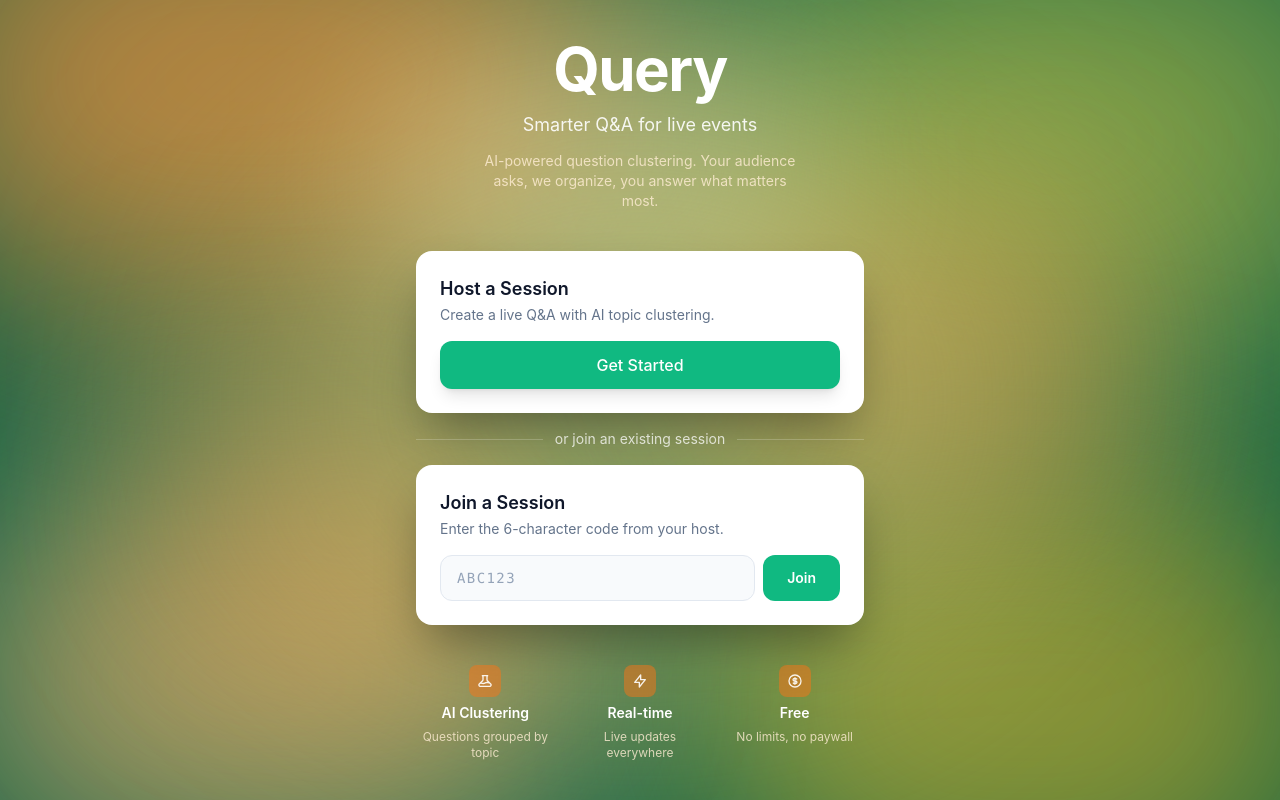
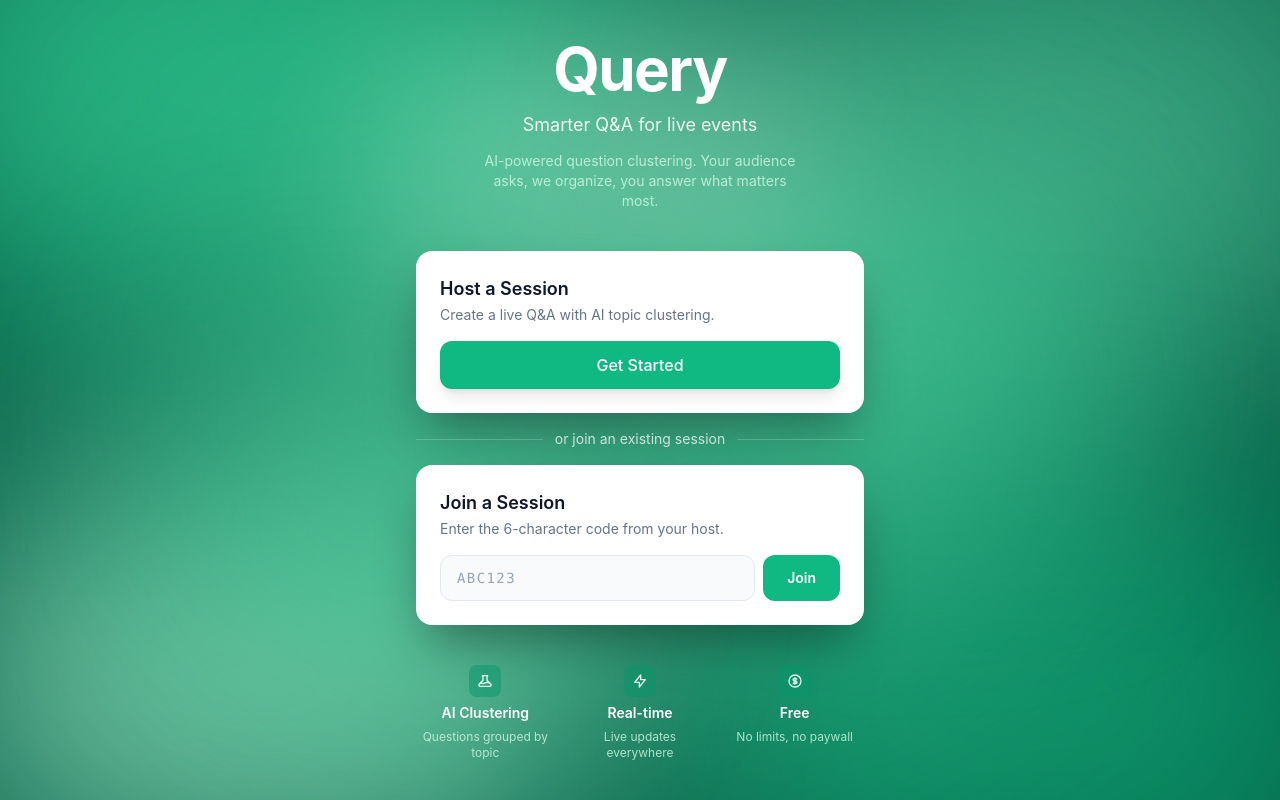
Before and after one commit to saachi-surana/query, a Next.js app: page / in a window 1280 px wide. Built offline with nearby package versions, Linux system fonts and the light colour scheme; no server answers.

Commit message:
fix mesh gradient colors to green

```diff
--- a/app/globals.css
+++ b/app/globals.css
@@ -25,18 +25,18 @@
 
   /* === VIBRANT MESH (landing page, header) === */
   --theme-mesh-base: #065F46;       /* orange-800: warm, not too dark */
-  --theme-mesh-1: rgba(251, 146, 60, 0.70);  /* orange-400, bright */
-  --theme-mesh-2: rgba(253, 224, 71, 0.50);  /* yellow-300, bright */
-  --theme-mesh-3: rgba(251, 191, 36, 0.50);  /* amber-400, warm */
-  --theme-mesh-4: rgba(253, 186, 116, 0.60); /* orange-300, light */
-  --theme-mesh-5: rgba(249, 115, 22, 0.50);  /* orange-500, core */
-  --theme-mesh-6: rgba(251, 146, 60, 0.40);  /* orange-400, fill */
-  --theme-mesh-7: rgba(254, 243, 199, 0.35); /* amber-100, soft glow */
-  --theme-mesh-center: rgba(253, 230, 138, 0.50); /* yellow-200, center brightness */
+  --theme-mesh-1: rgba(52, 211, 153, 0.70);  /* orange-400, bright */
+  --theme-mesh-2: rgba(110, 231, 183, 0.50);  /* yellow-300, bright */
+  --theme-mesh-3: rgba(16, 185, 129, 0.50);  /* amber-400, warm */
+  --theme-mesh-4: rgba(167, 243, 208, 0.60); /* orange-300, light */
+  --theme-mesh-5: rgba(5, 150, 105, 0.50);  /* orange-500, core */
+  --theme-mesh-6: rgba(52, 211, 153, 0.40);  /* orange-400, fill */
+  --theme-mesh-7: rgba(209, 250, 229, 0.35); /* amber-100, soft glow */
+  --theme-mesh-center: rgba(110, 231, 183, 0.50); /* yellow-200, center brightness */
 
   /* === TEXT ON MESH === */
   --theme-dark-subheading: rgba(255, 255, 255, 0.90);   /* white, high contrast */
-  --theme-dark-muted: rgba(255, 237, 213, 0.80);        /* orange-100, readable */
+  --theme-dark-muted: rgba(209, 250, 229, 0.80);        /* orange-100, readable */
   --theme-dark-accent: rgba(255, 255, 255, 0.75);       /* white, for icons */
   --theme-dark-divider: rgba(255, 255, 255, 0.20);      /* white line */
 
```
